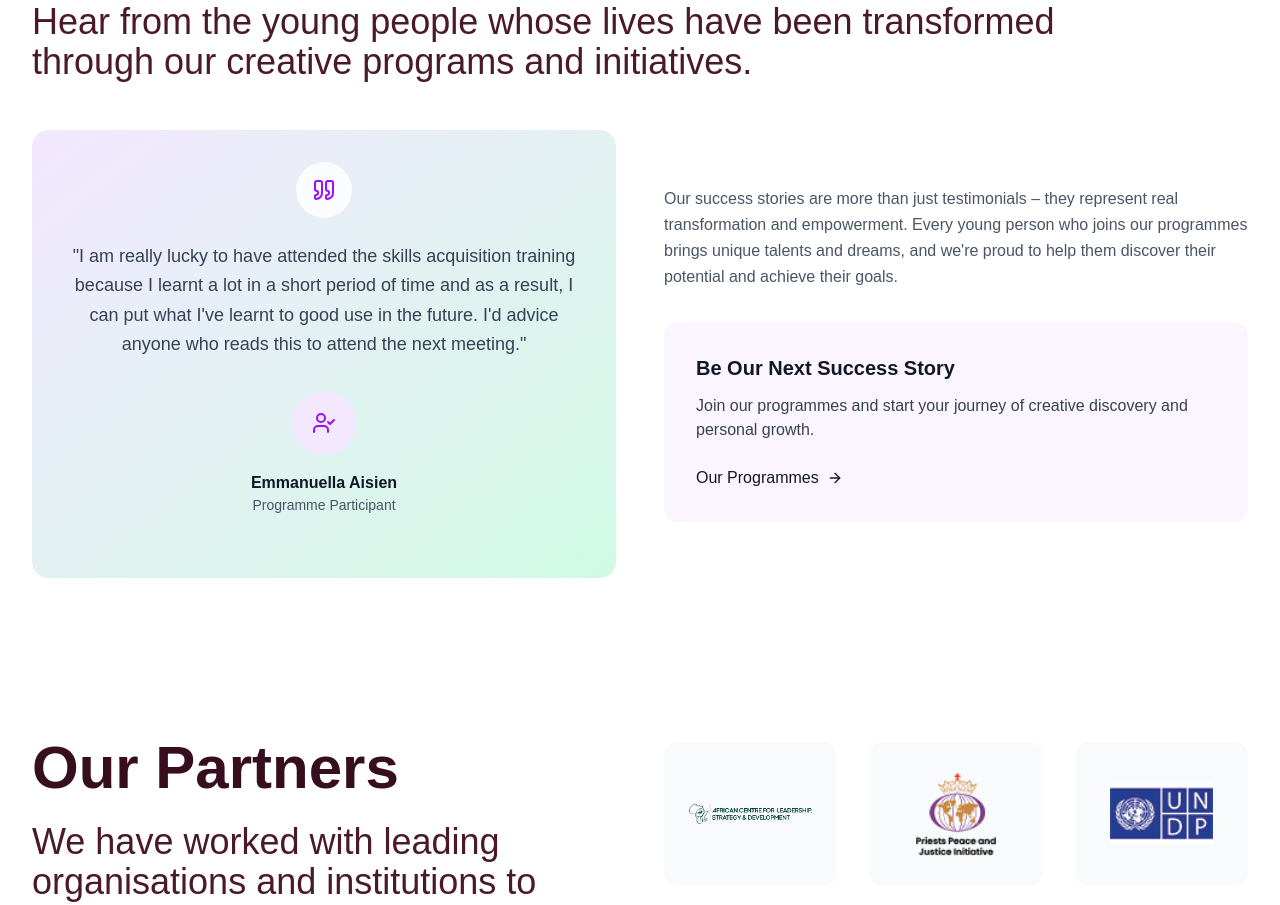
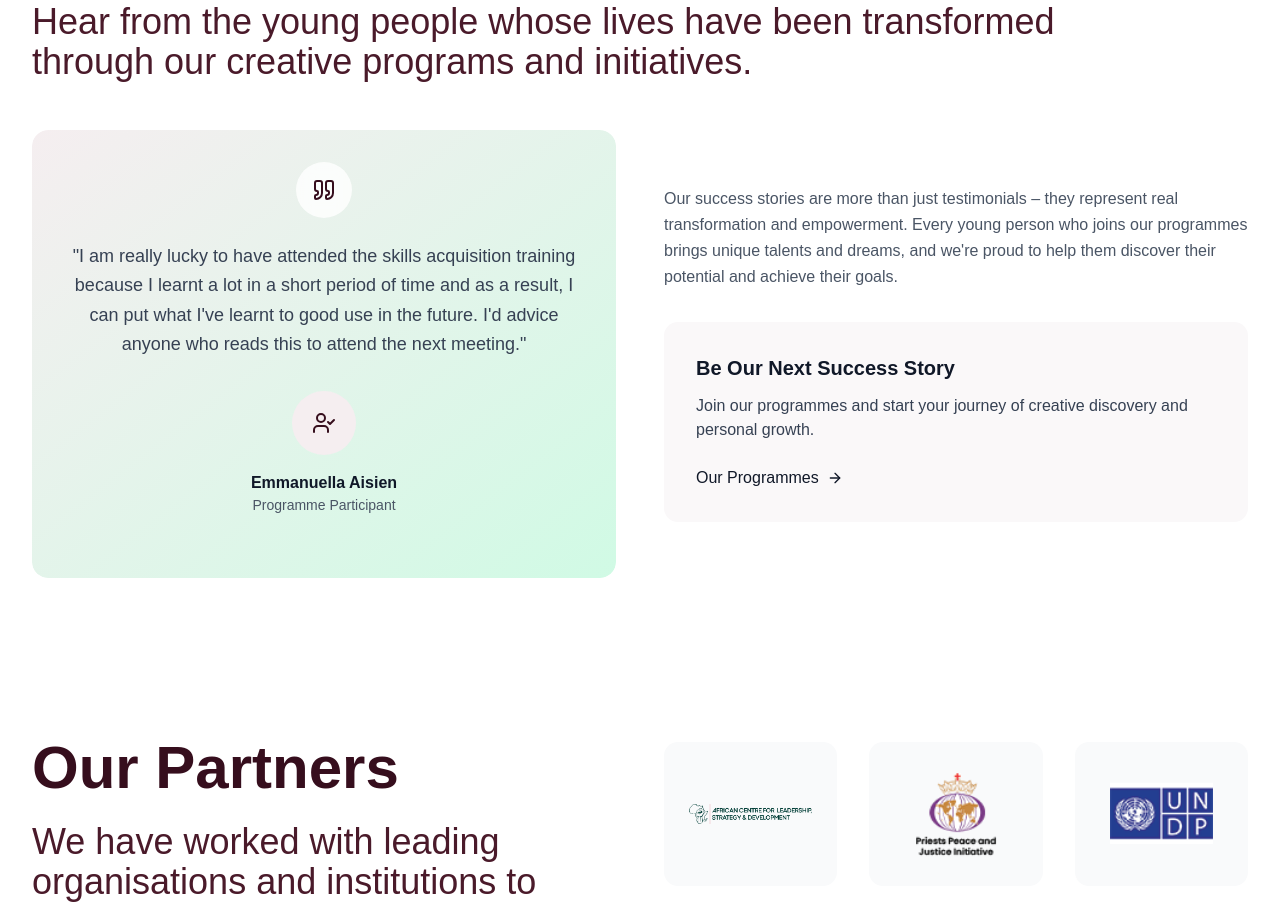
Before and after one commit to raysummer9/fyci-website, a Next.js app: page /programme-areas in a window 1280 px wide. Shown: the part 1420-2325 px from the top of the page. Built offline with nearby package versions, Linux system fonts and the light colour scheme; no server answers; the database is empty; a web font is replaced by a local one.

Commit message:
Change primary color from purple (#5920a4) to burgundy (#360e1d) across entire website

```diff
--- a/src/app/events/[slug]/page.tsx
+++ b/src/app/events/[slug]/page.tsx
@@ -274,8 +274,8 @@ export default function EventPage({ params }: EventPageProps) {
                     )}
                     {event.venue && (
                       <div className="flex items-center gap-3">
-                        <div className="w-10 h-10 rounded-lg bg-purple-500/20 flex items-center justify-center">
-                          <MapPin size={20} className="text-purple-400" />
+                        <div className="w-10 h-10 rounded-lg bg-[#360e1d]/20 flex items-center justify-center">
+                          <MapPin size={20} className="text-[#6b1a35]" />
                         </div>
                         <div>
                           <p className="text-gray-600 text-sm">Venue</p>
--- a/src/app/globals.css
+++ b/src/app/globals.css
@@ -333,7 +333,7 @@
 @custom-variant dark (&:is(.dark *));
 
 :root {
-  --primary: oklch(0.205 0 0);
+  --primary: #360e1d;
   --primary-foreground: oklch(0.985 0 0);
   --secondary: oklch(0.97 0 0);
   --secondary-foreground: oklch(0.205 0 0);
@@ -359,7 +359,7 @@
   --chart-5: oklch(0.769 0.188 70.08);
   --sidebar: oklch(0.985 0 0);
   --sidebar-foreground: oklch(0.145 0 0);
-  --sidebar-primary: oklch(0.205 0 0);
+  --sidebar-primary: #360e1d;
   --sidebar-primary-foreground: oklch(0.985 0 0);
   --sidebar-accent: oklch(0.97 0 0);
   --sidebar-accent-foreground: oklch(0.205 0 0);
@@ -369,8 +369,8 @@
 
 @media (prefers-color-scheme: dark) {
   :root {
-    --primary: #5920a4;
-    --primary-foreground: #1f2937;
+    --primary: #360e1d;
+    --primary-foreground: #faf8f9;
     --secondary: #2dd4bf;
     --secondary-foreground: #1f2937;
     --accent: #fbbf24;
@@ -381,7 +381,7 @@
 }
 
 body {
-  background: #5920a4;
+  background: #360e1d;
   font-family: 'Lota Grotesque', sans-serif;
 }
 
@@ -453,7 +453,7 @@ body {
   --chart-5: oklch(0.645 0.246 16.439);
   --sidebar: oklch(0.205 0 0);
   --sidebar-foreground: oklch(0.985 0 0);
-  --sidebar-primary: oklch(0.488 0.243 264.376);
+  --sidebar-primary: #360e1d;
   --sidebar-primary-foreground: oklch(0.985 0 0);
   --sidebar-accent: oklch(0.269 0 0);
   --sidebar-accent-foreground: oklch(0.985 0 0);
--- a/src/components/SuccessStory.tsx
+++ b/src/components/SuccessStory.tsx
@@ -124,13 +124,13 @@ export default function SuccessStory() {
                     }}
                     className="absolute inset-0"
                   >
-                    <div className="relative rounded-2xl overflow-hidden bg-gradient-to-br from-purple-100 to-emerald-100 h-full">
+                    <div className="relative rounded-2xl overflow-hidden bg-gradient-to-br from-[#f5eef0] to-emerald-100 h-full">
                       {/* Testimonial Content */}
                       <div className="p-8">
                         {/* Quote Icon */}
                         <div className="flex justify-center mb-6">
                           <div className="bg-white/80 backdrop-blur-sm rounded-full p-4">
-                            <Quote size={24} className="text-purple-600" />
+                            <Quote size={24} className="text-[#360e1d]" />
                           </div>
                         </div>
 
@@ -141,8 +141,8 @@ export default function SuccessStory() {
 
                         {/* Author */}
                         <div className="flex flex-col items-center gap-4">
-                          <div className="w-16 h-16 bg-purple-100 rounded-full flex items-center justify-center">
-                            <UserCheck size={24} className="text-purple-600" />
+                          <div className="w-16 h-16 bg-[#f5eef0] rounded-full flex items-center justify-center">
+                            <UserCheck size={24} className="text-[#360e1d]" />
                           </div>
                           <div className="text-center">
                             <div className="font-semibold text-gray-900">{testimonials[currentTestimonial].name}</div>
@@ -177,7 +177,7 @@ export default function SuccessStory() {
               </div>
 
               {/* Call to Action */}
-              <div className="bg-purple-50 rounded-xl p-8">
+              <div className="bg-[#faf8f9] rounded-xl p-8">
                 <h3 className="text-xl font-bold mb-3 text-gray-900">Be Our Next Success Story</h3>
                 <p className="text-gray-700 mb-6">
                   Join our programmes and start your journey of creative discovery and personal growth.
--- a/src/components/YouTubeChannel.tsx
+++ b/src/components/YouTubeChannel.tsx
@@ -117,7 +117,7 @@ export default function YouTubeChannel() {
               </div>
 
               {/* Additional Info */}
-              <div className="bg-purple-50 rounded-xl p-6">
+              <div className="bg-[#faf8f9] rounded-xl p-6">
                 <h4 className="font-semibold text-gray-900 mb-2">What You'll Find:</h4>
                 <ul className="space-y-2 text-gray-600">
                   <li className="flex items-center gap-2">
--- a/src/components/admin/DashboardOverview.tsx
+++ b/src/components/admin/DashboardOverview.tsx
@@ -29,8 +29,8 @@ export default function DashboardOverview({ stats }: DashboardOverviewProps) {
       value: stats.publications,
       description: 'Available publications',
       icon: BookOpen,
-      color: 'text-purple-600',
-      bgColor: 'bg-purple-100'
+      color: 'text-[#360e1d]',
+      bgColor: 'bg-[#f5eef0]'
     },
     {
       title: 'Users',
```
